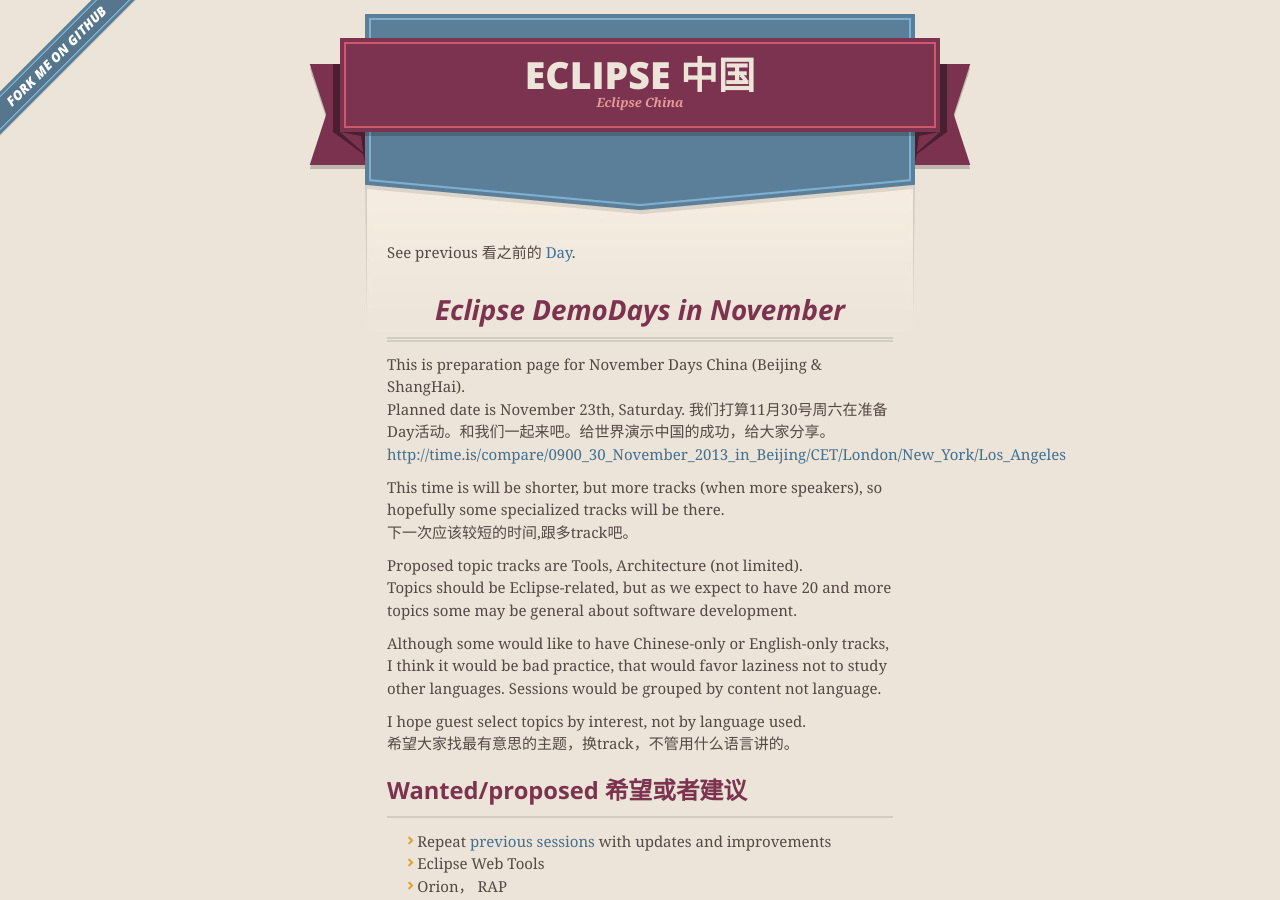
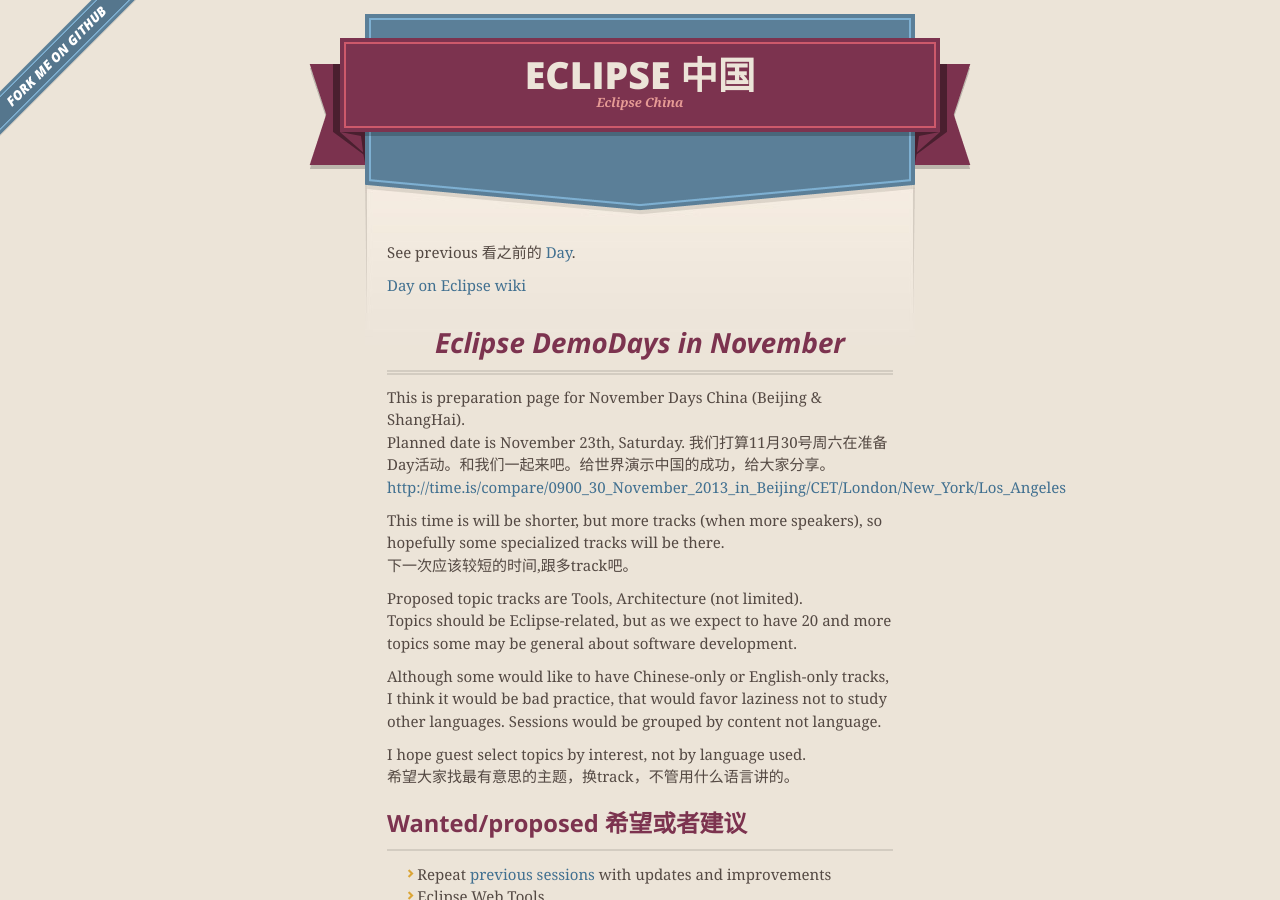
Before and after one commit to Eclipse-China/Eclipse-China.github.io, a Jekyll site: the page built from novemberdays/index.md, in a window 1280 px wide and 900 px high. Built offline with Jekyll 4.4.1, drawn with Linux system fonts in a browser that asks for light colours; nearby versions of some CDN libraries; Markdown is read by kramdown in place of the engine named in the settings; comment, search, counter and statistics services are not loaded.

Commit message:
Day on Eclipse wiki

```diff
--- a/novemberdays/index.md
+++ b/novemberdays/index.md
@@ -4,6 +4,8 @@
 ---
 
 <p>See previous 看之前的 <a href="/Day/">Day</a>.</p>
+
+[Day on Eclipse wiki](http://wiki.eclipse.org/Eclipse_Day_China)
 
 ## {{ page.title }}
 
```
